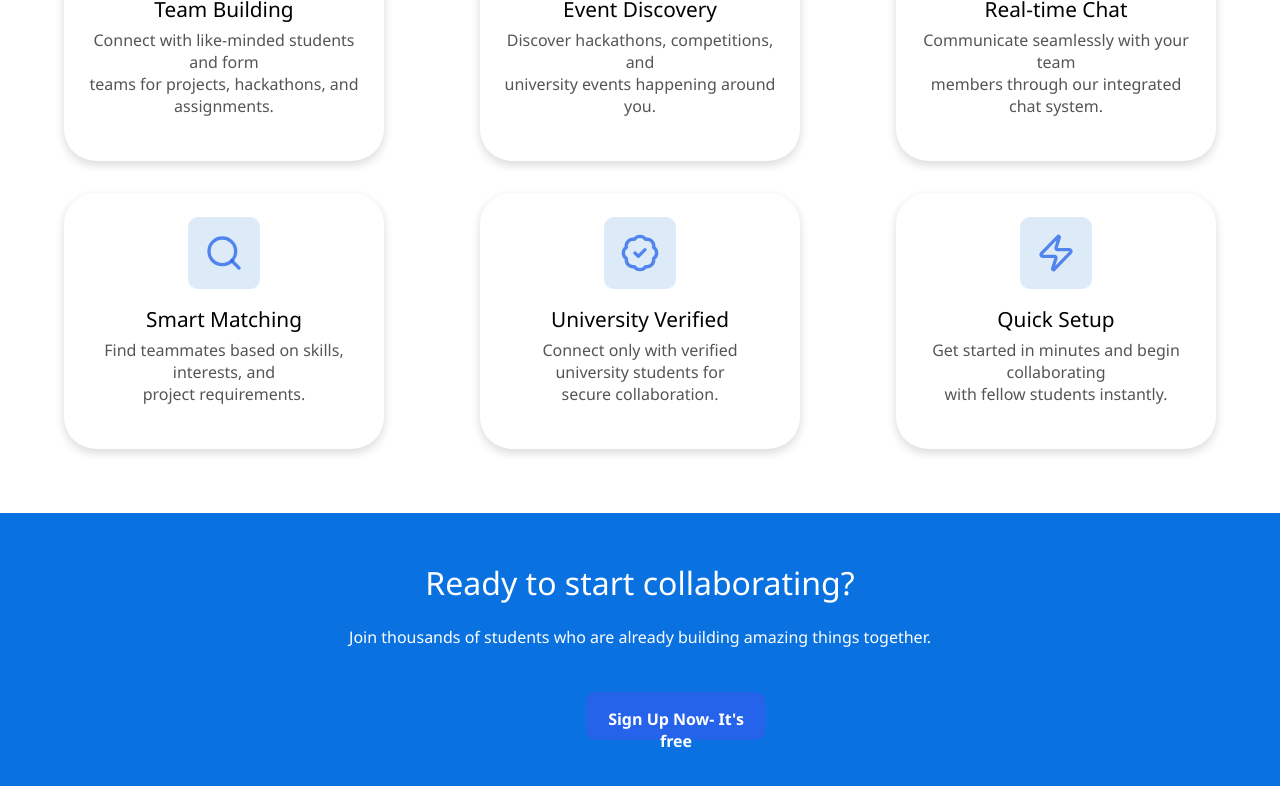
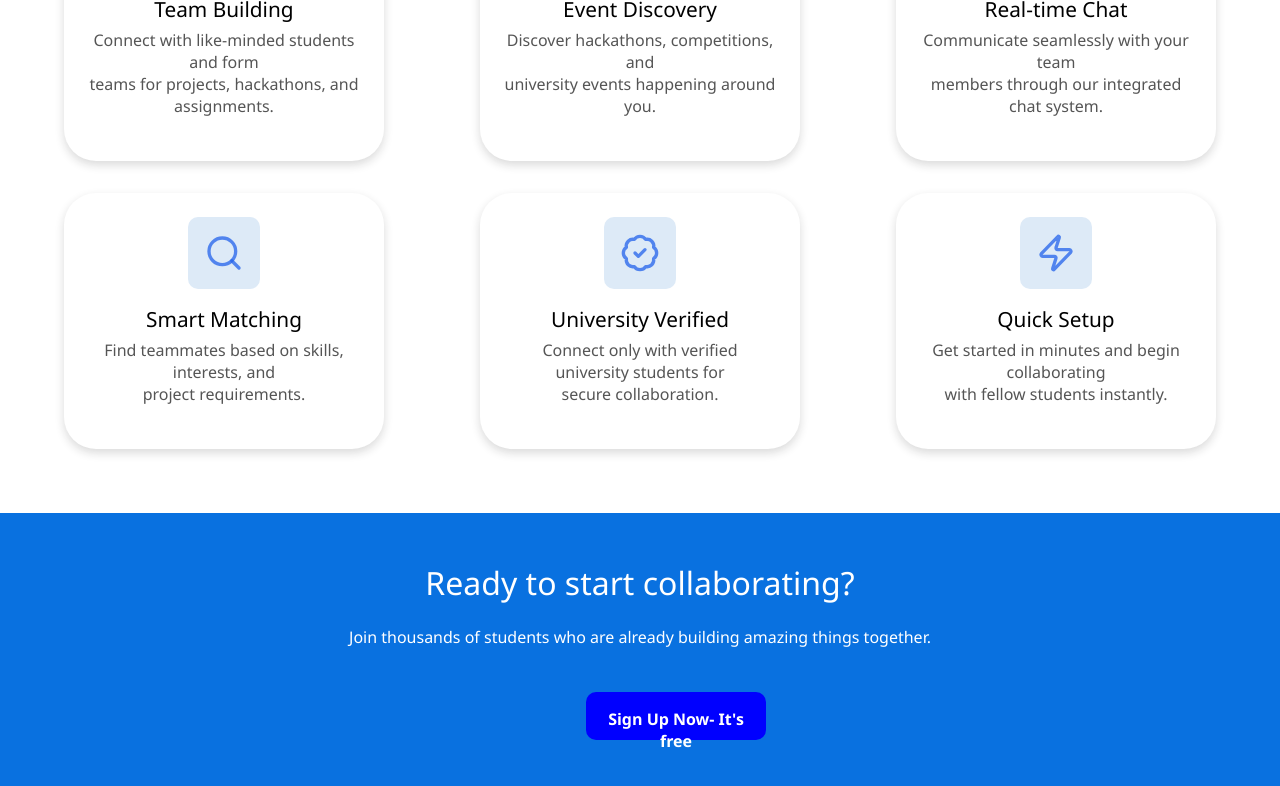
Before and after one commit to Ashi-Verma1758/unimate, a React (Vite) app: page / in a window 1280 px wide. In both pictures the pointer is over the button "Sign Up Now- It's free". Shown: the part 1418-2204 px from the top of the page. Built offline with nearby package versions, Linux system fonts and the light colour scheme; no server answers.

Commit message:
btn change

```diff
--- a/src/components/HeroSection/HeroSection.css
+++ b/src/components/HeroSection/HeroSection.css
@@ -106,6 +106,9 @@ img{
 .btnsd{
   width: 14vw;
 }
+.btnsd:hover{
+  background-color: blue;
+}
 
 
 
```
